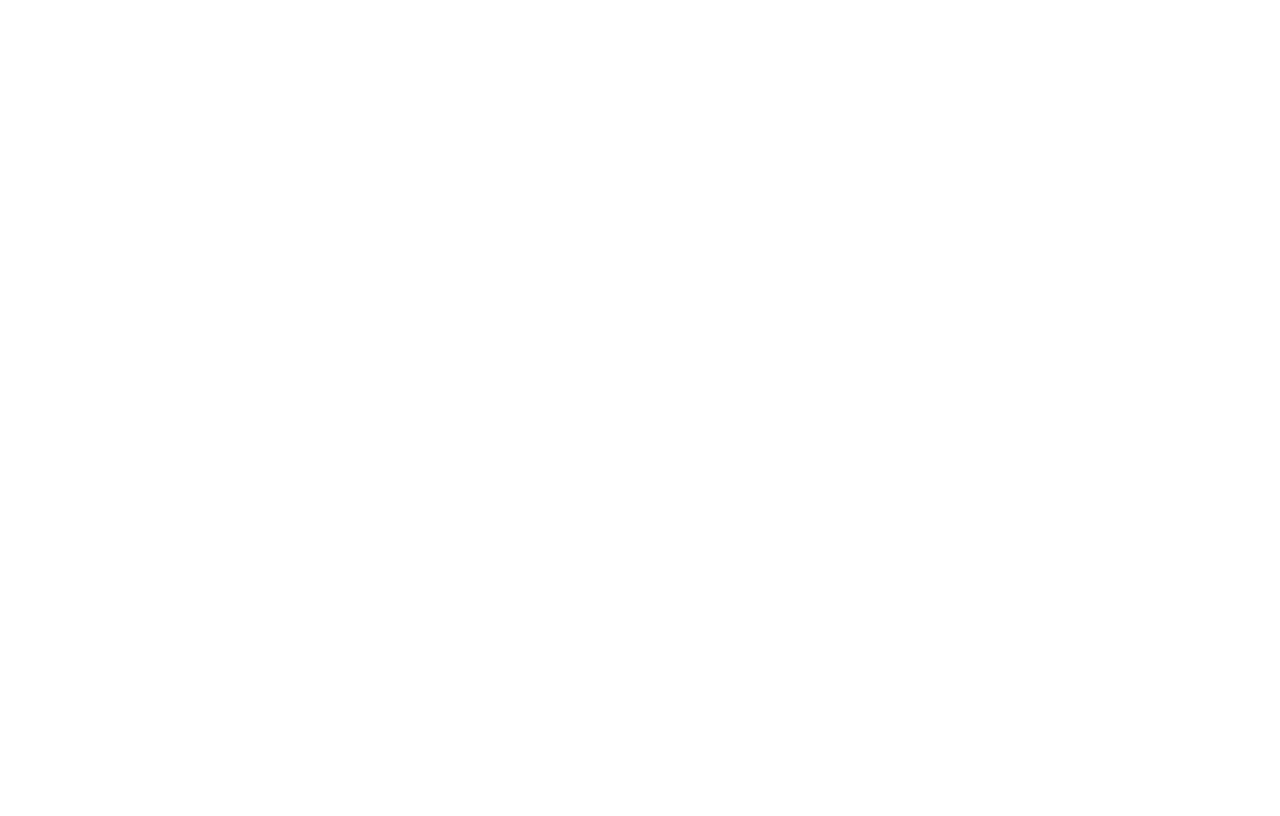
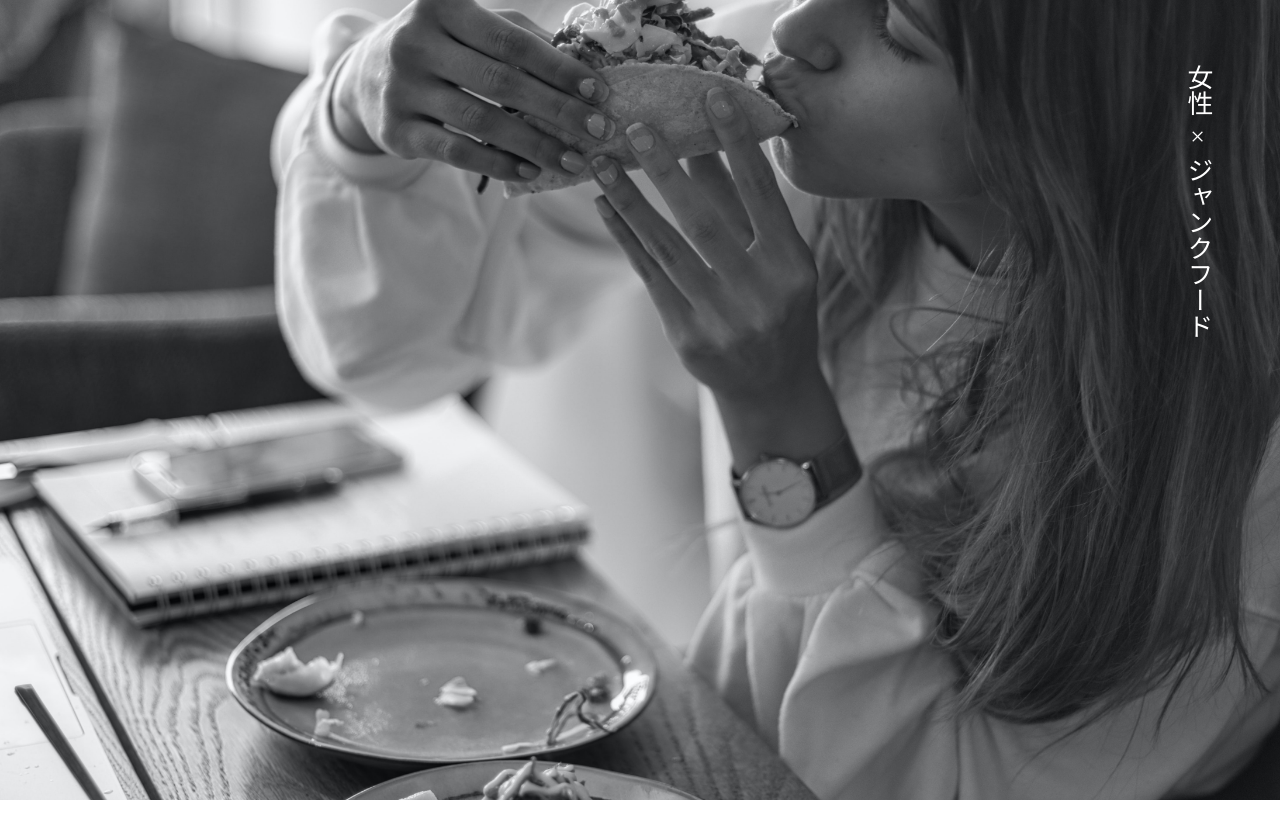
Before and after one commit to s2tmk/junk-food-girl, a Next.js app: page / in a window 1280 px wide. Built offline with nearby package versions, Linux system fonts and the light colour scheme.

Commit message:
render top section

```diff
--- a/src/components/atoms/Image.tsx
+++ b/src/components/atoms/Image.tsx
@@ -0,0 +1,28 @@
+import styled from "styled-components";
+import NextImage from "next/image";
+
+const ImageDiv = styled.div`
+  position: reactive;
+`;
+
+interface ImageProps {
+  src: string;
+  alt: string;
+  width?: number;
+  height?: number;
+}
+
+export const Image: React.VFC<ImageProps> = ({ src, alt, width, height }) => (
+  <ImageDiv>
+    <NextImage
+      src={src}
+      alt={alt}
+      layout="fill"
+      objectFit="cover"
+      placeholder="blur"
+      blurDataURL="/cover_message_title.png"
+      width={width ? width : "100%"}
+      height={height ? height : "100%"}
+    />
+  </ImageDiv>
+);
--- a/src/components/atoms/Title.tsx
+++ b/src/components/atoms/Title.tsx
@@ -0,0 +1,15 @@
+import styled from "styled-components";
+
+const TitleText = styled.text`
+  font-size: 1.618em;
+  writing-mode: vertical-rl;
+  color: white;
+`;
+
+interface TitleProps {
+  title: string;
+}
+
+export const Title: React.VFC<TitleProps> = ({ title }) => (
+  <TitleText>{title}</TitleText>
+);
--- /dev/null
+++ b/src/components/templates/TopSection.tsx
@@ -0,0 +1,23 @@
+import styled from "styled-components";
+import { Image } from "../atoms/Image";
+import { Title } from "../atoms/Title";
+
+const TopSectionDiv = styled.div`
+  width: 100vw;
+  height: 100vh;
+`;
+
+const CoverTitleDiv = styled.div`
+  position: absolute;
+  right: 4em;
+  top: 4em;
+`;
+
+export const TopSection = () => (
+  <TopSectionDiv>
+    <Image src="/dummy-1.jpg" alt="girl eating tacos" />
+    <CoverTitleDiv>
+      <Title title="女性 × ジャンクフード" />
+    </CoverTitleDiv>
+  </TopSectionDiv>
+);
--- a/src/pages/index.tsx
+++ b/src/pages/index.tsx
@@ -1,10 +1,12 @@
 import { Fragment } from "react";
+import { TopSection } from "../components/templates/TopSection";
 import { GlobalStyle } from "../globalStyle";
 
 export default function Index() {
   return (
     <Fragment>
       <GlobalStyle />
+      <TopSection />
     </Fragment>
   );
 }
```
